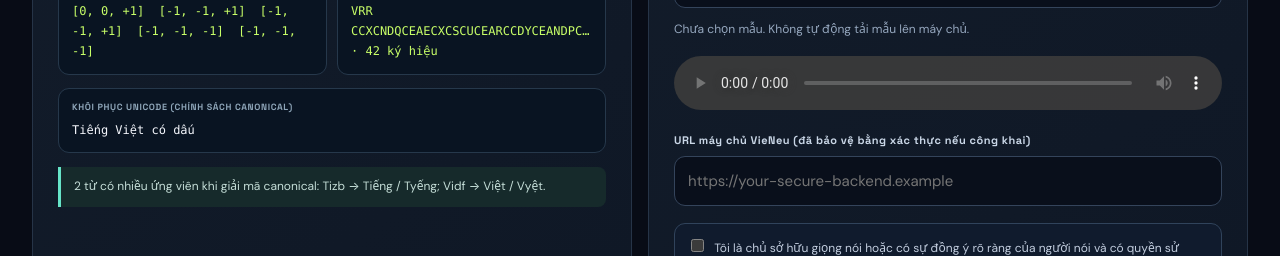
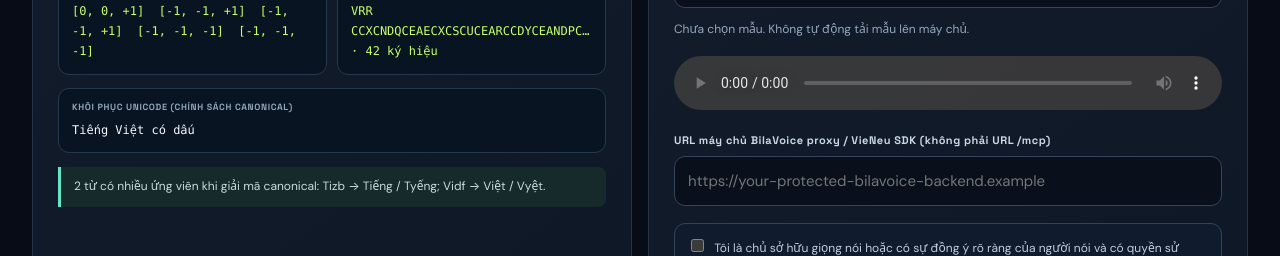
Before and after one commit to xulytiengviet/bilavoice2.0.0, a website with bundled scripts: page index.html in a window 1280 px wide. Shown: the part 1600-1856 px from the top of the page. Built offline with nearby package versions, Linux system fonts and the light colour scheme.

Commit message:
docs(ui): distinguish public VieNeu MCP URL from BilaVoice backend URL

```diff
--- a/index.html
+++ b/index.html
@@ -65,8 +65,8 @@
           <input id="reference" type="file" accept=".wav,audio/wav">
           <p id="referenceStatus" class="hint">Chưa chọn mẫu. Không tự động tải mẫu lên máy chủ.</p>
           <audio id="referencePreview" controls hidden></audio>
-          <label class="field-label top-gap" for="backend">URL máy chủ VieNeu (đã bảo vệ bằng xác thực nếu công khai)</label>
-          <input id="backend" type="url" placeholder="https://your-secure-backend.example">
+          <label class="field-label top-gap" for="backend">URL máy chủ BilaVoice proxy / VieNeu SDK (không phải URL /mcp)</label>
+          <input id="backend" type="url" placeholder="https://your-protected-bilavoice-backend.example">
           <div class="consent"><label><input type="checkbox" id="consent"> Tôi là chủ sở hữu giọng nói hoặc có sự đồng ý rõ ràng của người nói và có quyền sử dụng mẫu này.</label></div>
           <button id="cloneButton" class="button accent full" type="button">✦ Tạo giọng bằng VieNeu</button>
           <audio id="cloneOutput" controls hidden></audio>
```
